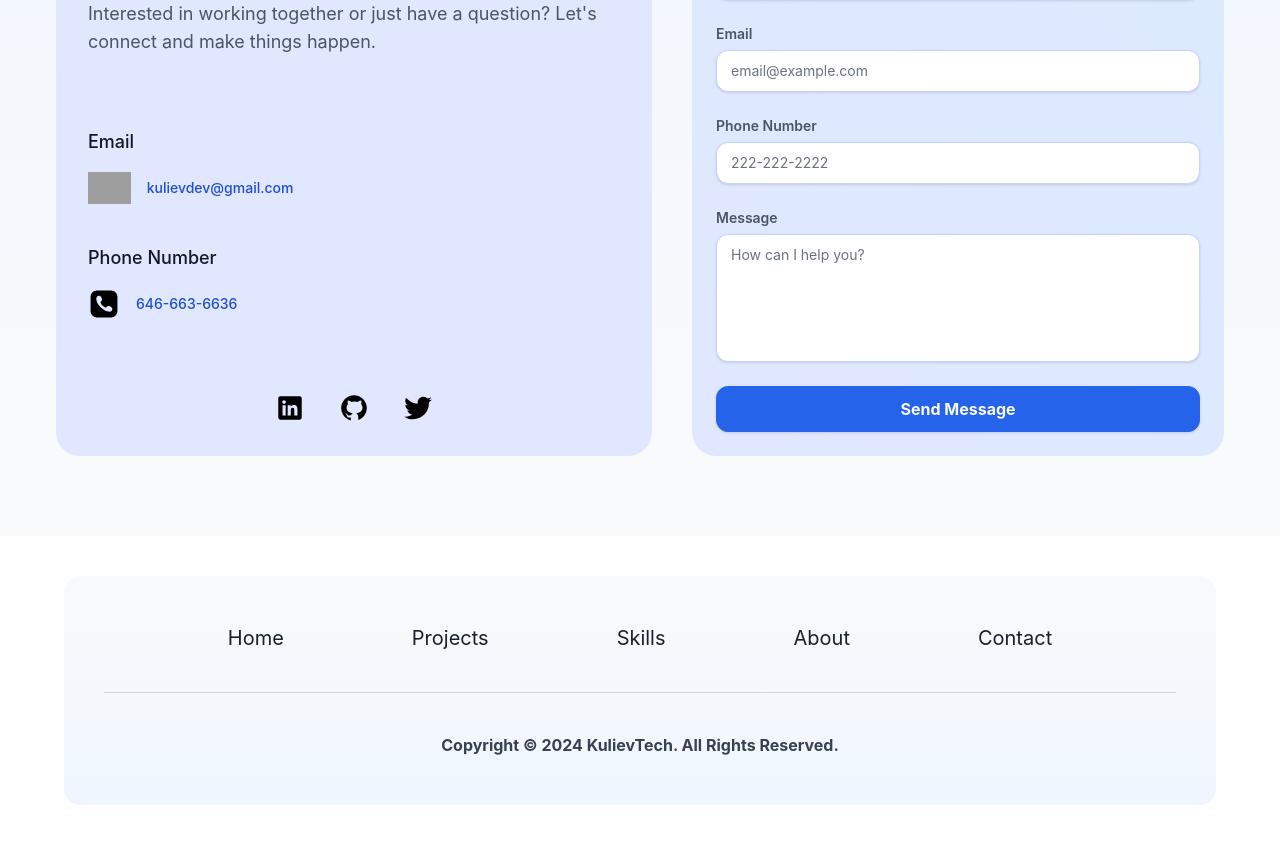
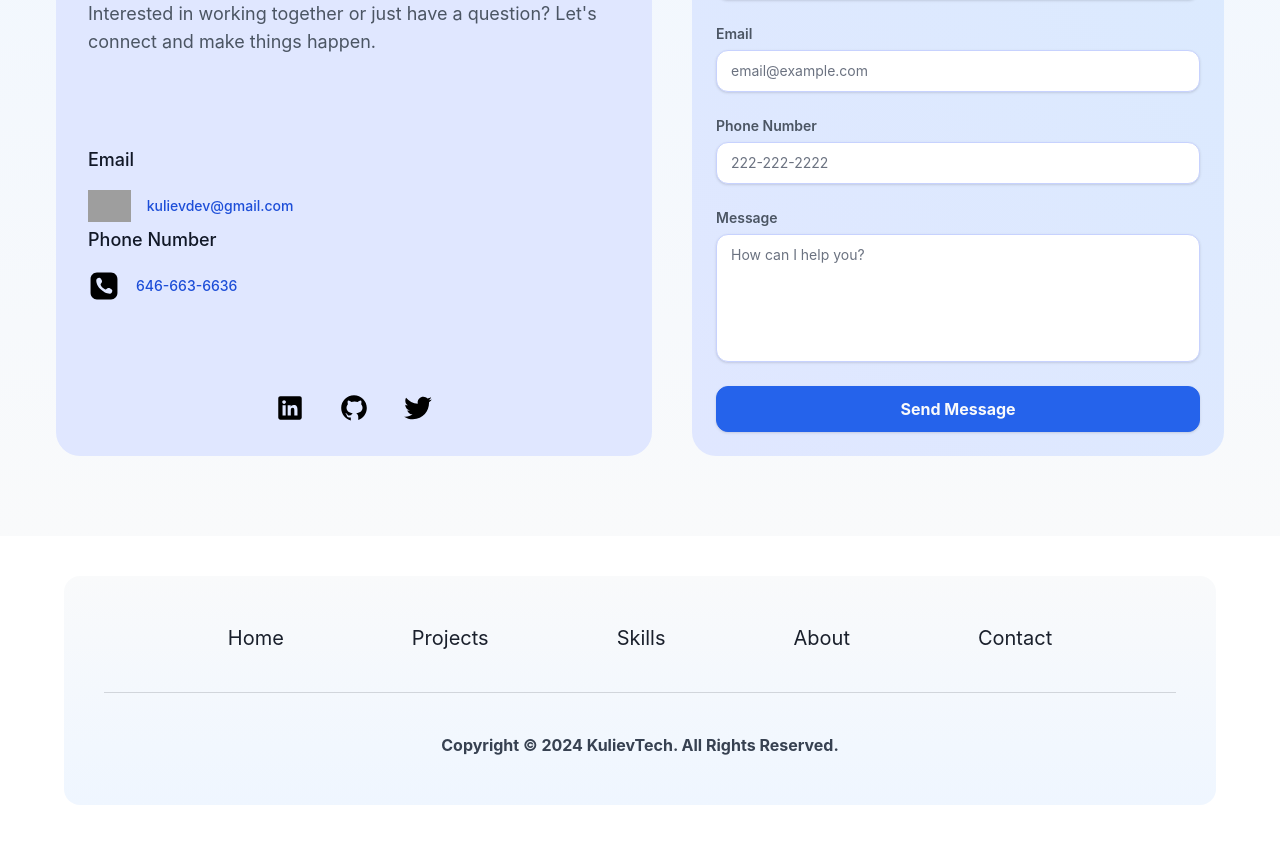
Before and after one commit to kulievdev/portfolio-website, a React (Vite) app: page / in a window 1280 px wide. Shown: the part 4525-5368 px from the top of the page. Built offline with nearby package versions, Linux system fonts and the light colour scheme; grey boxes are pictures that could not be loaded.

Commit message:
Give max content

```diff
--- a/src/Pages/Contact/Message.tsx
+++ b/src/Pages/Contact/Message.tsx
@@ -15,8 +15,8 @@
           connect and make things happen.
         </p>
       </div>
-      <div className="flex flex-col gap-10 ">
-        <div>
+      <div className="flex flex-col gap-1 ">
+        <div className="w-max">
           <p className="mb-4 text-left text-base font-medium text-gray-900 sm:text-lg bigDesktop:text-2xl">
             Email
           </p>
@@ -36,7 +36,7 @@
             </a>
           </div>
         </div>
-        <div>
+        <div className="w-max">
           <p className="mb-4 text-left text-base font-medium leading-normal text-gray-900 sm:text-lg bigDesktop:text-2xl">
             Phone Number
           </p>
```
